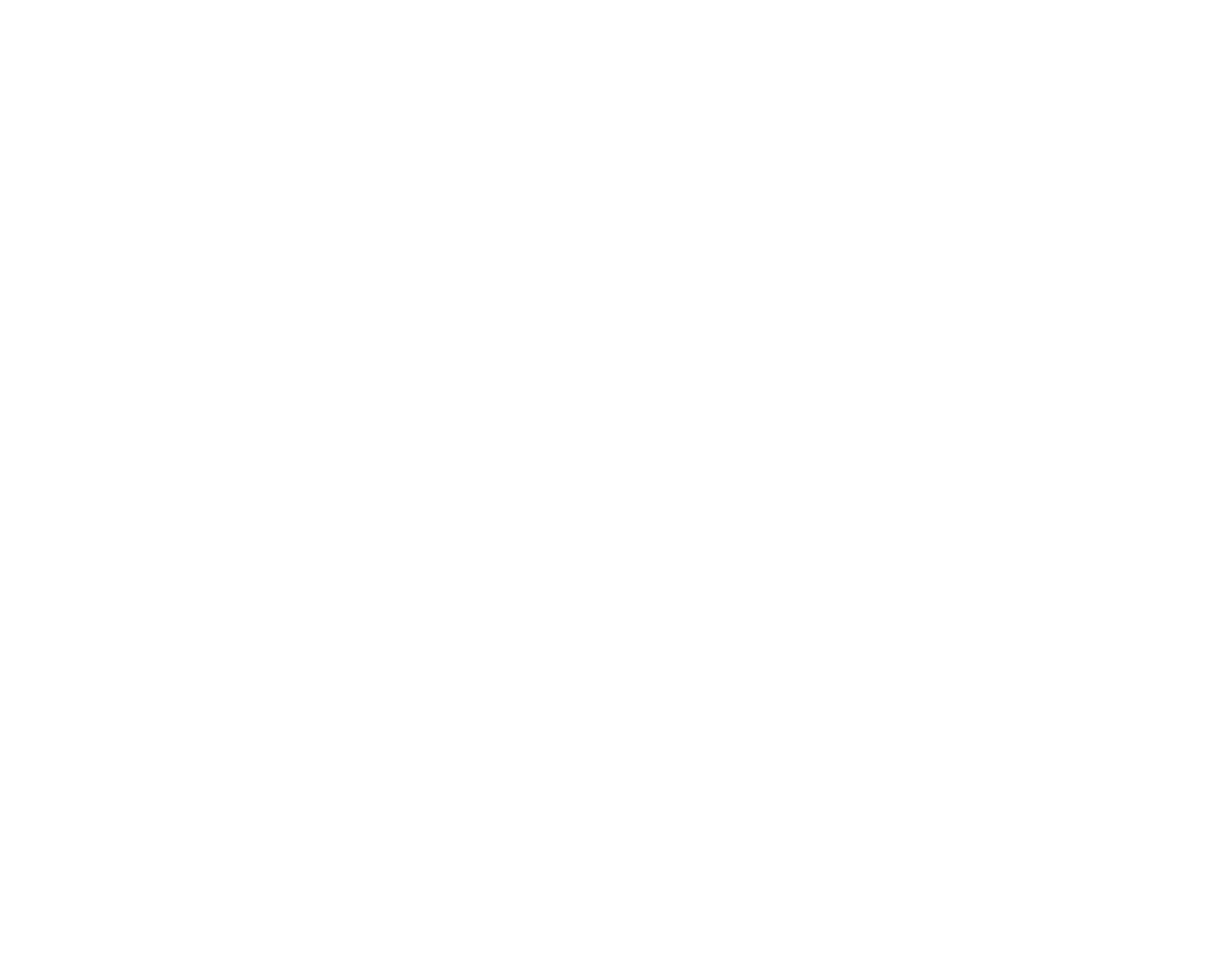
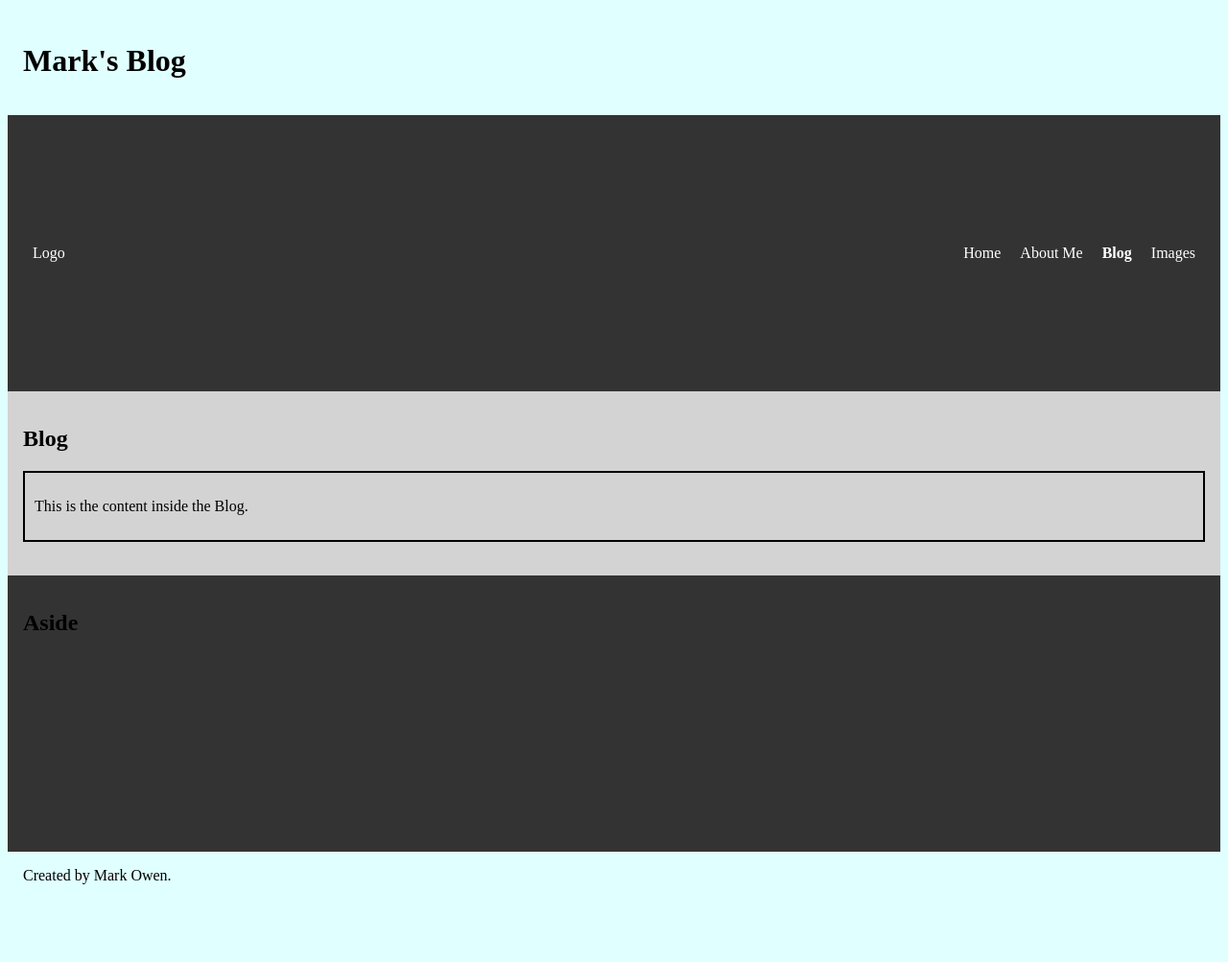
Before and after one commit to m10owen/Project1, a plain HTML site: page blog.html in a window 1280 px wide. Shown: the whole page at 96% size. Before the commit the page ends 800 px from the top, so only its background shows below. Drawn offline with Linux system fonts and the light colour scheme.

Commit message:
Project1 commit

```diff
--- a/blog.html
+++ b/blog.html
@@ -4,8 +4,106 @@
     <meta charset="UTF-8">
     <meta name="viewport" content="width=device-width, initial-scale=1.0">
     <title>Blog</title>
+    <link rel="stylesheet" href="styles.css">
 </head>
+<style>
+     body {
+        display: flex;
+        min-height: 100vh;
+        flex-direction: column;
+    }
+
+    main {
+        display: flex;
+        flex-direction: column;
+    }
+
+    article {
+        background-color: lightgray;
+        height: 20vh;
+        flex-grow: 1;
+        padding: 1em;
+        flex-direction: column;
+    }
+
+    nav, aside {
+        background-color: #333;
+        padding: 1em;
+    }
+
+    header, footer {
+        background-color: lightcyan;
+        color: black;
+        height: 10vh;
+        padding: 1em;
+    }
+
+    @media screen and (min-width: 576px){
+        main {
+            flex-direction: row;
+
+        }
+
+        nav, aside{
+            flex-grow: 0;
+            flex-shrink: 0;
+            flex-basis: 20vw;
+        }
+
+        a:hover{
+            background-color: lightgrey;
+
+        }
+    }
+
+        nav{
+    display: flex;
+    background-color: #333;
+    color: white;
+    justify-content: space-between;
+    align-items: center;
+}
+
+a:hover {
+    background-color: lightslategray;
+}
+
+
+a {
+
+    color: white;
+    text-decoration: none;
+    padding: 10px;
+}
+
+
+ul {
+display: flex;
+justify-content: row;
+justify-content: space-between;
+list-style-type: none;
+}
+
+
+
+</style>
+<header>
+    <h1>Mark's Blog</h1>
+</header>
 <body>
-
+    <nav><div class="logo">Logo</div>
+        <ul >
+        <li><a href="index.html">Home</a></li>
+        <li><a href="aboutme.html">About Me</a></li>
+        <li><a href="blog.html"><strong>Blog</strong></a></li>
+        <li><a href="images.html">Images</a></li>
+        </ul>
+        </nav>
+        <article>
+            <h1>Blog</h1>
+           <div id="blogContent"><p>This is the content inside the Blog. </p></div>
+        </article>
+        <aside><h1>Aside</h1></aside>
+        <footer>Created by Mark Owen.</footer>
 </body>
 </html>
--- a/styles.css
+++ b/styles.css
@@ -2,33 +2,66 @@
 
 nav{
     display: flex;
-    flex-direction: row;
     background-color: #333;
     color: white;
     justify-content: space-between;
     align-items: center;
 }
 
+a:hover {
+    background-color: lightslategray;
+    color: lightgray;
+}
 
-nav ul {
-    display: flex;
-    flex-direction: row;
-
-
-}
 
 a {
 
-    justify-content: space-between;
     color: white;
     text-decoration: none;
     padding: 10px;
 }
 
-a:hover {
-    color: lightgray;
+
+ul {
+display: flex;
+justify-content: row;
+justify-content: space-between;
+list-style-type: none;
 }
+
+
 
 .logo {
     padding-left: 10px;
 }
+
+article {
+    display: flex;
+    background-color: lightcyan;
+
+}
+
+body {
+    background-color: lightcyan;
+
+}
+
+.Content {
+    margin-left: 15px;
+    margin-right: 15px;
+    border: 2px solid black;
+    padding: 10px;
+}
+
+.flex-container {display: flex;
+    justify-content: center;
+    z-index: 0;
+    justify-content: space-around;
+    flex-wrap: wrap;
+
+}
+
+#blogContent {
+    border: 2px solid black;
+    padding: 10px;
+}
```
Also changed, not shown: aboutme.html (+48 -0 lines), images.html (+65 -0 lines), index.html (+41 -4 lines).
